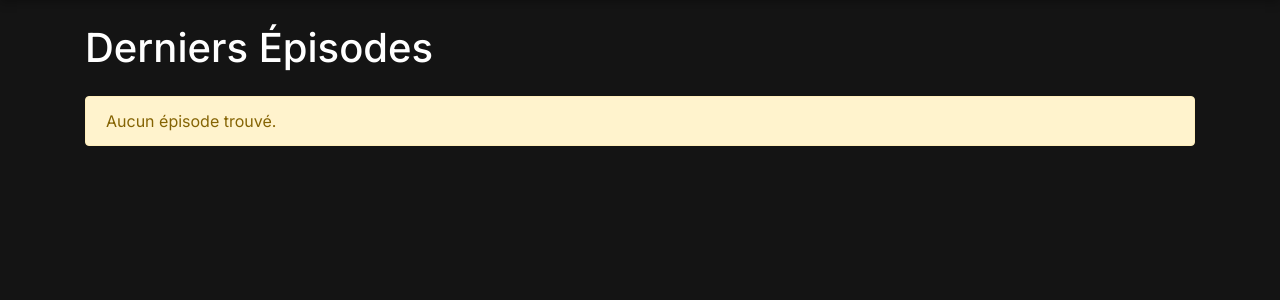
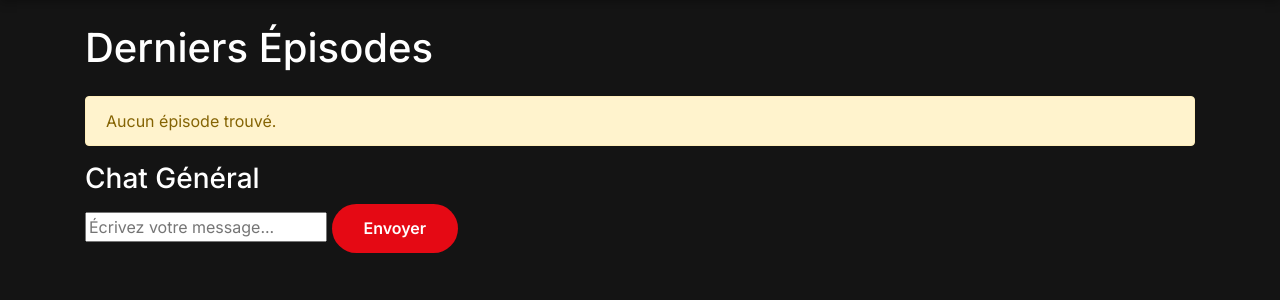
Before and after one commit to Falcaol/ledflix, a Flask app: page / in a window 1280 px wide. Shown: the part 90-390 px from the top of the page. Run offline with Flask 3, Linux system fonts and the light colour scheme; the visitor is signed in with stand-in values (Sample User, id 1); data that the repository does not hold is empty; some libraries are stand-ins or nearby versions.

Commit message:
Ajout du chat

```diff
--- a/app.py
+++ b/app.py
@@ -261,6 +261,28 @@ def rate_episode(episode_id):
 
     return {'error': 'Invalid rating'}, 400
 
+@app.route('/chat/messages')
+def get_messages():
+    messages = database.get_chat_messages()
+    return jsonify(messages)
+
+@app.route('/chat/send', methods=['POST'])
+@login_required
+def send_message():
+    data = request.get_json()
+    message = data.get('message', '').strip()
+
+    if message:
+        if database.save_chat_message(session['user_id'], message):
+            return jsonify({
+                'success': True,
+                'username': session['username'],
+                'message': message,
+                'time': datetime.now().strftime('%H:%M')
+            })
+
+    return jsonify({'success': False}), 400
+
 if __name__ == '__main__':
     port = int(os.environ.get('PORT', 5000))
     app.run(host='0.0.0.0', port=port)
--- a/database.py
+++ b/database.py
@@ -83,6 +83,16 @@ class Rating(Base):
 
     user = relationship('User')
     episode = relationship('Episode')
+
+class ChatMessage(Base):
+    __tablename__ = 'chat_messages'
+
+    id = Column(Integer, primary_key=True)
+    user_id = Column(Integer, ForeignKey('users.id'))
+    message = Column(String(500))
+    created_at = Column(DateTime, default=datetime.utcnow)
+
+    user = relationship('User')
 
 # Configuration de la base de données
 DATABASE_URL = os.getenv('DATABASE_URL', 'sqlite:///anime.db')
@@ -431,3 +441,41 @@ def get_user_rating(user_id, episode_id):
         return rating.rating if rating else 0
     finally:
         session.close()
+
+def save_chat_message(user_id, message):
+    session = Session()
+    try:
+        chat_message = ChatMessage(
+            user_id=user_id,
+            message=message
+        )
+        session.add(chat_message)
+        session.commit()
+        return True
+    except Exception as e:
+        print(f"Erreur lors de l'enregistrement du message: {e}")
+        session.rollback()
+        return False
+    finally:
+        session.close()
+
+def get_chat_messages(limit=50):
+    session = Session()
+    try:
+        messages = session.query(ChatMessage)\
+            .join(User)\
+            .order_by(ChatMessage.created_at.desc())\
+            .limit(limit)\
+            .all()
+
+        return [
+            {
+                'id': msg.id,
+                'username': msg.user.username,
+                'message': msg.message,
+                'created_at': msg.created_at.strftime('%H:%M')
+            }
+            for msg in messages
+        ][::-1]  # Inverser pour avoir les plus anciens en premier
+    finally:
+        session.close()
--- a/templates/index.html
+++ b/templates/index.html
@@ -95,10 +95,89 @@
             </ul>
         </nav>
         {% endif %}
+
+        <!-- Après la section des épisodes, avant la pagination -->
+        {% if session.user_id %}
+        <div class="chat-container">
+            <div class="chat-header">
+                <h3>Chat Général</h3>
+            </div>
+            <div class="chat-messages" id="chat-messages">
+                <!-- Les messages seront ajoutés ici dynamiquement -->
+            </div>
+            <div class="chat-input">
+                <input type="text" id="message-input" placeholder="Écrivez votre message...">
+                <button id="send-message" class="btn btn-primary">Envoyer</button>
+            </div>
+        </div>
+        {% endif %}
     </div>
 
     <script src="https://code.jquery.com/jquery-3.5.1.slim.min.js"></script>
     <script src="https://cdn.jsdelivr.net/npm/@popperjs/core@2.5.4/dist/umd/popper.min.js"></script>
     <script src="https://stackpath.bootstrapcdn.com/bootstrap/4.5.2/js/bootstrap.min.js"></script>
+    <script>
+    const chatMessages = document.getElementById('chat-messages');
+    const messageInput = document.getElementById('message-input');
+    const sendButton = document.getElementById('send-message');
+
+    function addMessage(message, isOwn = false) {
+        const messageDiv = document.createElement('div');
+        messageDiv.className = `chat-message ${isOwn ? 'own-message' : ''}`;
+        messageDiv.innerHTML = `
+            <div class="message-header">
+                <span class="username">${message.username}</span>
+                <span class="time">${message.time}</span>
+            </div>
+            <div class="message-content">${message.message}</div>
+        `;
+        chatMessages.appendChild(messageDiv);
+        chatMessages.scrollTop = chatMessages.scrollHeight;
+    }
+
+    function loadMessages() {
+        fetch('/chat/messages')
+            .then(response => response.json())
+            .then(messages => {
+                chatMessages.innerHTML = '';
+                messages.forEach(message => {
+                    addMessage(message, message.username === '{{ session.username }}');
+                });
+            });
+    }
+
+    function sendMessage() {
+        const message = messageInput.value.trim();
+        if (!message) return;
+
+        fetch('/chat/send', {
+            method: 'POST',
+            headers: {
+                'Content-Type': 'application/json',
+            },
+            body: JSON.stringify({ message })
+        })
+        .then(response => response.json())
+        .then(data => {
+            if (data.success) {
+                addMessage(data, true);
+                messageInput.value = '';
+            }
+        });
+    }
+
+    sendButton.addEventListener('click', sendMessage);
+    messageInput.addEventListener('keypress', function(e) {
+        if (e.key === 'Enter') {
+            sendMessage();
+        }
+    });
+
+    // Charger les messages initiaux
+    loadMessages();
+
+    // Rafraîchir les messages toutes les 5 secondes
+    setInterval(loadMessages, 5000);
+    </script>
 </body>
 </html>
```
